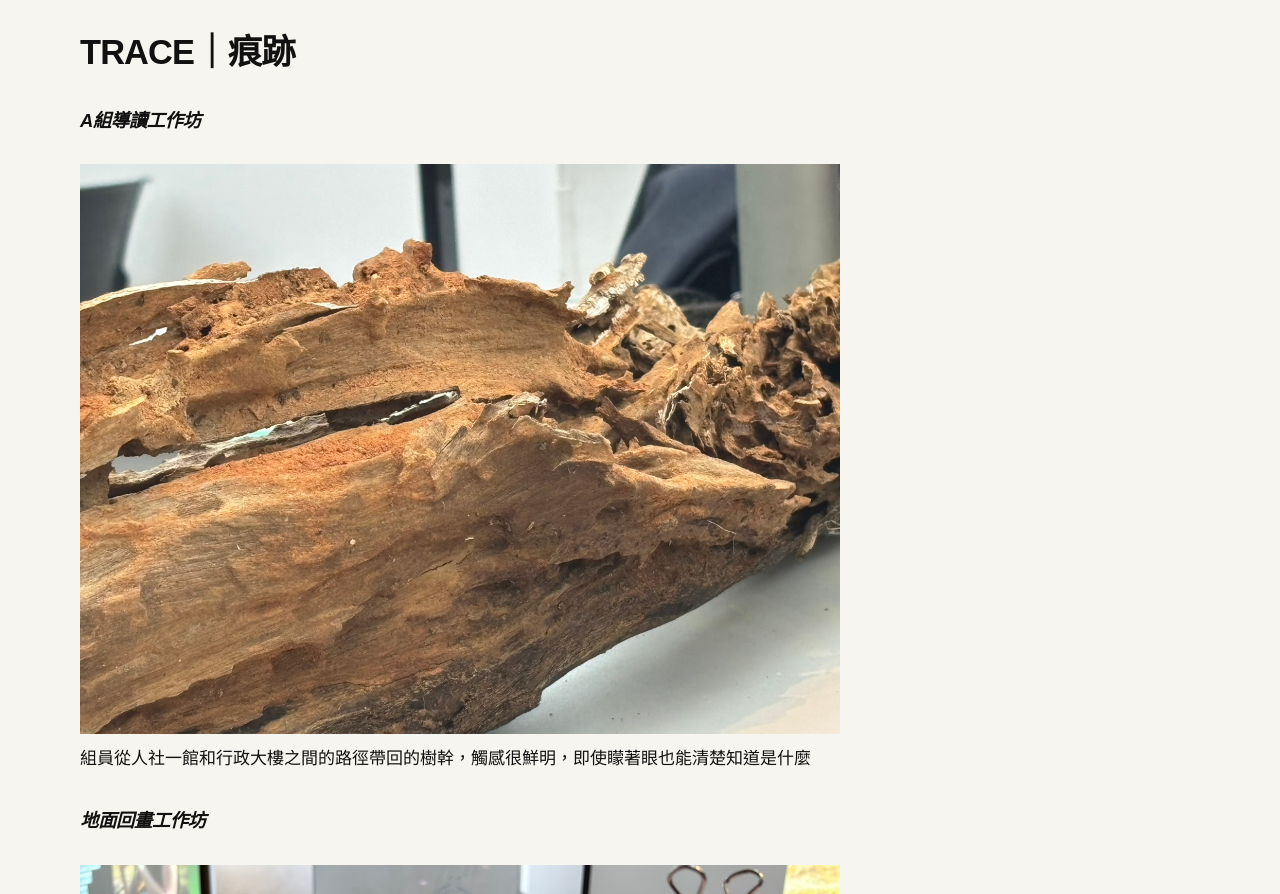
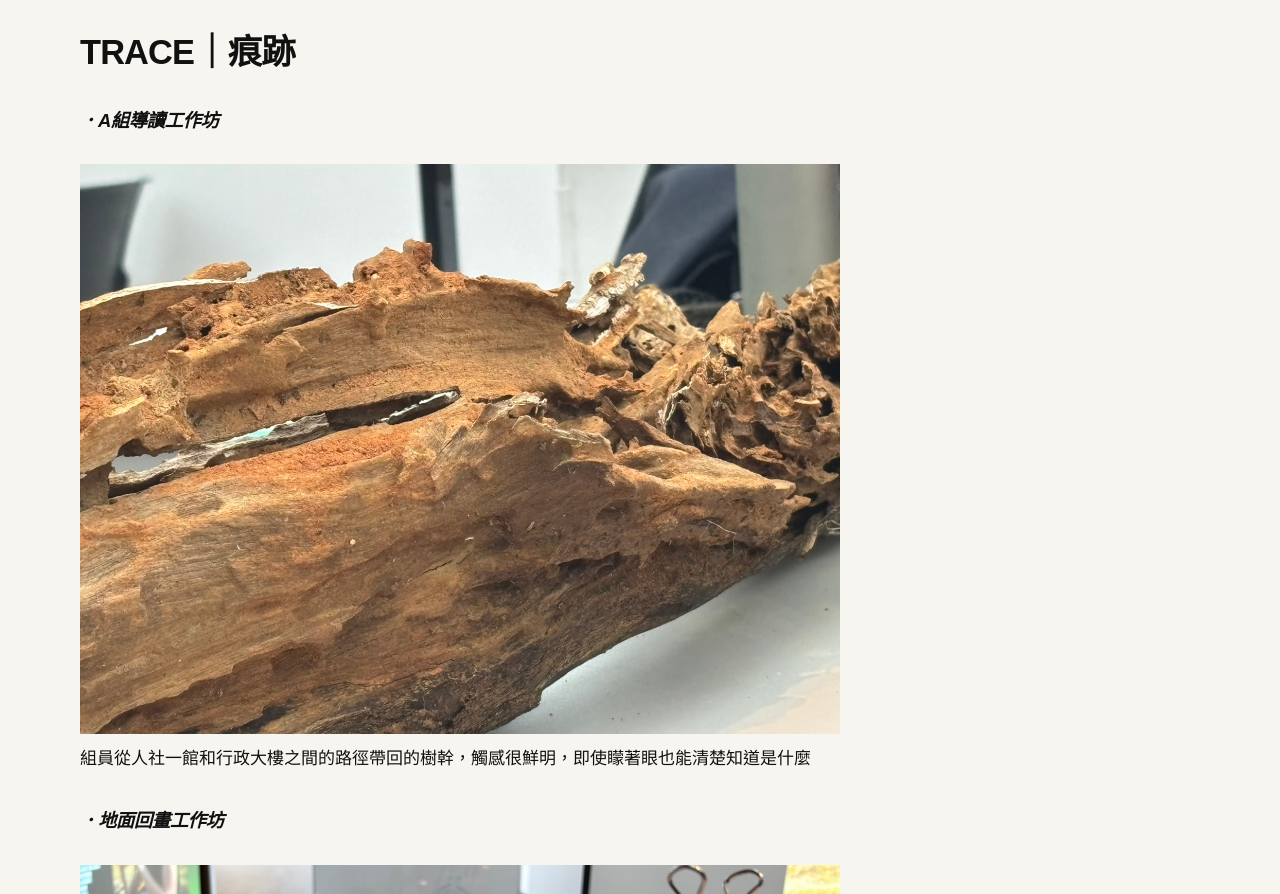
Before and after one commit to liki1928/fieldworkarchive, a Jekyll site: the page built from weeks/week-03.md, in a window 1280 px wide and 1400 px high. Shown: the part 506-1400 px from the top of the window. Built offline with Jekyll 4.4.1, drawn with Linux system fonts in a browser that asks for light colours.

```diff
--- a/weeks/week-03.md
+++ b/weeks/week-03.md
@@ -11,11 +11,11 @@ permalink: /weeks/week-03/
 
 ## TRACE｜痕跡
 <!-- 放入 1–3 張圖片，並為每張圖片寫下具體說明：何時、何地、發生了什麼，以及為什麼留下它。 -->
-### _A組導讀工作坊_
+### _．A組導讀工作坊_
 ![圖ㄧ]({{ '/assets/images/w03-1.jpg' | relative_url }})
 組員從人社一館和行政大樓之間的路徑帶回的樹幹，觸感很鮮明，即使矇著眼也能清楚知道是什麼
 
-### _地面回畫工作坊_
+### _．地面回畫工作坊_
 ![圖二]({{ '/assets/images/w03-2.jpg' | relative_url }})
 製作 Seismographic Sketching Device
 ![圖三]({{ '/assets/images/w03-3.jpg' | relative_url }})
```
